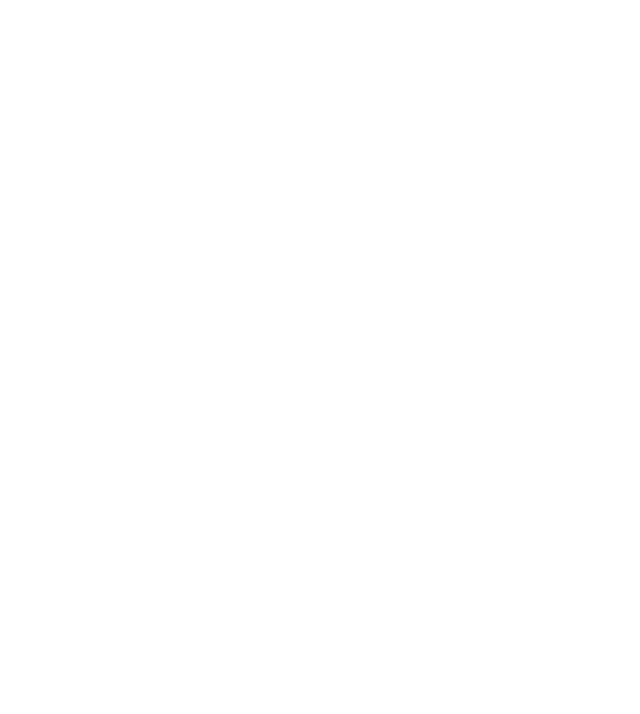
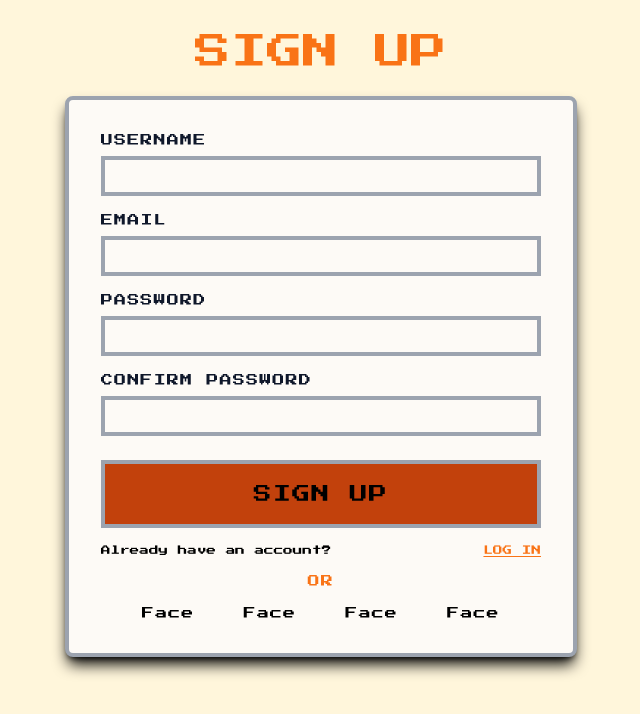
Before and after one commit to PunkHero98/mrMusicFE, a React (Vite) app: page /register in a window 1280 px wide. Before the commit this address had no page. Shown: the top 714 px of the page, without its empty margins (319-959 px from the left). Built offline with nearby package versions, Linux system fonts and the light colour scheme.

Commit message:
validate register/login

```diff
--- a/src/App.jsx
+++ b/src/App.jsx
@@ -1,10 +1,9 @@
-import './style/App.css';
-import { Routes , Route } from 'react-router-dom';
-import HomeLayout from './layouts/home.layout';
-import SignUp from './pages/register/SignUp.jsx';
-import LogIn from './pages/register/LogIn.jsx';
+import "./style/App.css";
+import { Routes, Route } from "react-router-dom";
+import HomeLayout from "./layouts/home.layout";
+import LogIn from "./pages/register/LogIn.jsx";
+import Register from "./pages/register/Register.jsx";
 function App() {
-
   return (
     <Routes>
       <Route path="/home" element={<HomeLayout />}>
@@ -12,10 +11,10 @@ function App() {
         <Route path="about" element={<h1>About</h1>} />
         <Route path="contact" element={<h1>Contact</h1>} />
       </Route>
-      <Route path="/signup" element={<SignUp />} />
+      <Route path="/register" element={<Register />} />
       <Route path="/login" element={<LogIn />} />
     </Routes>
-  )
+  );
 }
 
-export default App
+export default App;
--- a/src/pages/register/LogIn.jsx
+++ b/src/pages/register/LogIn.jsx
@@ -1,6 +1,7 @@
 import React, { useState } from "react";
 import { useNavigate } from "react-router-dom";
 import axios from "axios";
+import { loginValidation } from "../../utils/validations/loginValidation.js";
 
 const LogIn = () => {
   const [form, setForm] = useState({
@@ -12,16 +13,27 @@ const LogIn = () => {
     type: "",
     text: "",
   });
+  const [errors, setErrors] = useState({});
   const navigate = useNavigate();
   const handleChange = (e) => {
-    setForm({
-      ...form,
+    setForm((prev) => ({
+      ...prev,
       [e.target.name]: e.target.value,
-    });
+    }));
+    setErrors((prev) => ({
+      ...prev,
+      [e.target.name]: "",
+    }));
   };
   const handleSubmit = async (e) => {
     e.preventDefault();
     setIsLoading(true);
+    const validationErrors = loginValidation(form);
+    setErrors(validationErrors);
+    if (Object.keys(validationErrors).length > 0) {
+      setIsLoading(false);
+      return;
+    }
     try {
       const res = await axios.post("http://localhost:8082/api/v1/auth/login", {
         username: form.username,
@@ -69,6 +81,9 @@ const LogIn = () => {
           onChange={handleChange}
           className="w-full p-2 mb-4 border-4 focus:ring-2 orbitron_500 border-muted"
         />
+        {errors.username && (
+          <p className="text-red-500 text-xs mb-4">{errors.username}</p>
+        )}
         <label className="block mb-2 text-text">PASSWORD</label>
         <input
           type="password"
@@ -77,6 +92,9 @@ const LogIn = () => {
           onChange={handleChange}
           className="w-full p-2 mb-4 border-4 focus:ring-2 orbitron_500 border-muted"
         />
+        {errors.password && (
+          <p className="text-red-500 text-xs mb-4">{errors.password}</p>
+        )}
         <div className="flex items-center justify-between mb-2 text-[0.7rem]">
           <div className="flex items-center">
             <input
@@ -94,7 +112,9 @@ const LogIn = () => {
           disabled={isLoading}
           className="w-full px-4 py-4 mt-2 text-center cursor-pointer bg-emphasis border-4 border-muted hover:bg-emphasis/90"
         >
-          <span className="press_start text-lg text-warning">LOG IN</span>
+          <span className="press_start text-lg text-warning">
+            {isLoading ? "LOGGING IN..." : "LOG IN"}
+          </span>
         </button>
         {message && (
           <p
@@ -108,7 +128,7 @@ const LogIn = () => {
         <div className="flex items-center tracking-normal text-[0.7rem] justify-between mt-4 ">
           <p>Dont't have an account?</p>
           <p
-            onClick={() => navigate("/signup")}
+            onClick={() => navigate("/register")}
             className="text-primary underline cursor-pointer"
           >
             SIGN UP
--- a/src/pages/register/SignUp.jsx
+++ b/src/pages/register/Register.jsx
@@ -1,7 +1,8 @@
 import React, { useState } from "react";
 import { useNavigate } from "react-router-dom";
+import { registerValidation } from "../../utils/validations/registerValidate";
 
-const SignUp = () => {
+const Register = () => {
   const [form, setForm] = useState({
     username: "",
     email: "",
@@ -14,17 +15,27 @@ const SignUp = () => {
     text: "",
   });
   const navigate = useNavigate();
-
+  const [errors, setErrors] = useState({});
   const handleChange = (e) => {
-    setForm({
-      ...form,
+    setForm((prev) => ({
+      ...prev,
       [e.target.name]: e.target.value,
-    });
+    }));
+    setErrors((prev) => ({
+      ...prev,
+      [e.target.name]: "",
+    }));
   };
 
   const handleSubmit = async (e) => {
     e.preventDefault();
     setIsLoading(true);
+    const validationErrors = registerValidation(form);
+    setErrors(validationErrors);
+    if (Object.keys(validationErrors).length > 0) {
+      setIsLoading(false);
+      return;
+    }
     if (form.password !== form.confirmPassword) {
       setMessage({
         type: "error",
@@ -33,7 +44,7 @@ const SignUp = () => {
       return;
     }
     try {
-      const res = await fetch("http://localhost:8082/api/v1/auth/signup", {
+      const res = await fetch("http://localhost:8082/api/v1/auth/register", {
         method: "POST",
         headers: {
           "Content-Type": "application/json",
@@ -93,6 +104,9 @@ const SignUp = () => {
           onChange={handleChange}
           className="w-full p-2 mb-4 border-4 focus:ring-2 orbitron_500 border-muted"
         />
+        {errors.username && (
+          <p className="text-red-500 text-xs mb-4">{errors.username}</p>
+        )}
         <label className="block mb-2 text-text">EMAIL</label>
         <input
           type="email"
@@ -101,6 +115,9 @@ const SignUp = () => {
           onChange={handleChange}
           className="w-full p-2 mb-4 border-4 focus:ring-2 orbitron_500 border-muted"
         />
+        {errors.email && (
+          <p className="text-red-500 text-xs mb-4">{errors.email}</p>
+        )}
         <label className="block mb-2 text-text">PASSWORD</label>
         <input
           type="password"
@@ -109,6 +126,9 @@ const SignUp = () => {
           onChange={handleChange}
           className="w-full p-2 mb-4 border-4 focus:ring-2 orbitron_500 border-muted"
         />
+        {errors.password && (
+          <p className="text-red-500 text-xs mb-4">{errors.password}</p>
+        )}
         <label className="block mb-2 text-text">CONFIRM PASSWORD</label>
         <input
           type="password"
@@ -117,12 +137,17 @@ const SignUp = () => {
           onChange={handleChange}
           className="w-full p-2 mb-4 border-4 focus:ring-2 orbitron_500 border-muted"
         />
+        {errors.confirmPassword && (
+          <p className="text-red-500 text-xs mb-4">{errors.confirmPassword}</p>
+        )}
         <button
           type="submit"
           disabled={isLoading}
           className="w-full px-4 py-4 mt-2 text-center cursor-pointer bg-emphasis border-4 border-muted hover:bg-emphasis/90"
         >
-          <span className="press_start text-lg text-warningr">SIGN UP</span>
+          <span className="press_start text-lg text-warningr">
+            {isLoading ? "SIGN UP..." : "SIGN UP"}
+          </span>
         </button>
         {message && (
           <div
@@ -156,4 +181,4 @@ const SignUp = () => {
   );
 };
 
-export default SignUp;
+export default Register;
--- /dev/null
+++ b/src/utils/validations/loginValidation.js
@@ -0,0 +1,25 @@
+export const loginValidation = (form) => {
+  const errors = {};
+  // Username must start with a letter, between 3 and 16 characters long, can contain letters, numbers, and underscores.
+  // [a-zA-Z] : start with a letter
+  // [a-zA-Z0-9_]+ : can contain letters, numbers, and underscores
+  if (!form.username.trim()) {
+    errors.username = "Username is required";
+  } else {
+    if (!/^[a-zA-Z]/.test(form.username)) {
+      errors.username = "Username must start with a letter";
+    } else if (!/^[a-zA-Z0-9_]+$/.test(form.username)) {
+      errors.username =
+        "Username cannot contain special characters except underscores";
+    } else if (form.username.length < 3 || form.username.length > 16) {
+      errors.username = "Username must be between 3 and 16 characters long";
+    }
+  }
+  if (!form.password.trim()) {
+    errors.password = "Password is required";
+  } else if (form.password.length < 6) {
+    errors.password = "Password must be at least 6 characters long";
+  }
+
+  return errors;
+};
--- /dev/null
+++ b/src/utils/validations/registerValidate.js
@@ -0,0 +1,45 @@
+export const registerValidation = (form) => {
+  const errors = {};
+  /**
+   * - Username: không được trống, 3-30 ký tự, không chứa ký tự đặc biệt
+    - Email: bắt buộc, định dạng email chuẩn
+    - Password: ít nhất 8 ký tự, ít nhất 1 chữ hoa, 1 chữ thường, 1 số, 1 ký tự đặc biệt
+    - Confirm Password: phải trùng với password
+   */
+  if (!form.username.trim()) {
+    errors.username = "Username is required";
+  } else if (form.username.length < 3 || form.username.length > 30) {
+    errors.username = "Username must be between 3 and 30 characters long";
+  } else if (!/^[a-zA-Z0-9_]+$/.test(form.username)) {
+    errors.username =
+      "Username cannot contain special characters except underscores";
+  }
+
+  if (!form.email.trim()) {
+    errors.email = "Email is required";
+  } else if (!/^[^\s@]+@[^\s@]+\.[^\s@]+$/.test(form.email)) {
+    errors.email = "Email is not valid";
+  }
+
+  if (!form.password.trim()) {
+    errors.password = "Password is required";
+  } else if (form.password.length < 8) {
+    errors.password = "Password must be at least 8 characters long";
+  } else if (!/[A-Z]/.test(form.password)) {
+    errors.password = "Password must be at least 1 uppercase letter";
+  } else if (!/[a-z]/.test(form.password)) {
+    errors.password = "Password must be at least 1 lowercase letter";
+  } else if (!/[0-9]/.test(form.password)) {
+    errors.password = "Password must contain at least 1 number";
+  } else if (!/[!@#$%^&*()..?":{}|<>]/.test(form.password)) {
+    errors.password = "Password must contain at least 1 special character";
+  }
+
+  if (!form.confirmPassword.trim()) {
+    errors.confirmPassword = "Confirm Password is required";
+  } else if (form.confirmPassword !== form.password) {
+    errors.confirmPassword = "Confirm Password must match Password";
+  }
+
+  return errors;
+};
```
